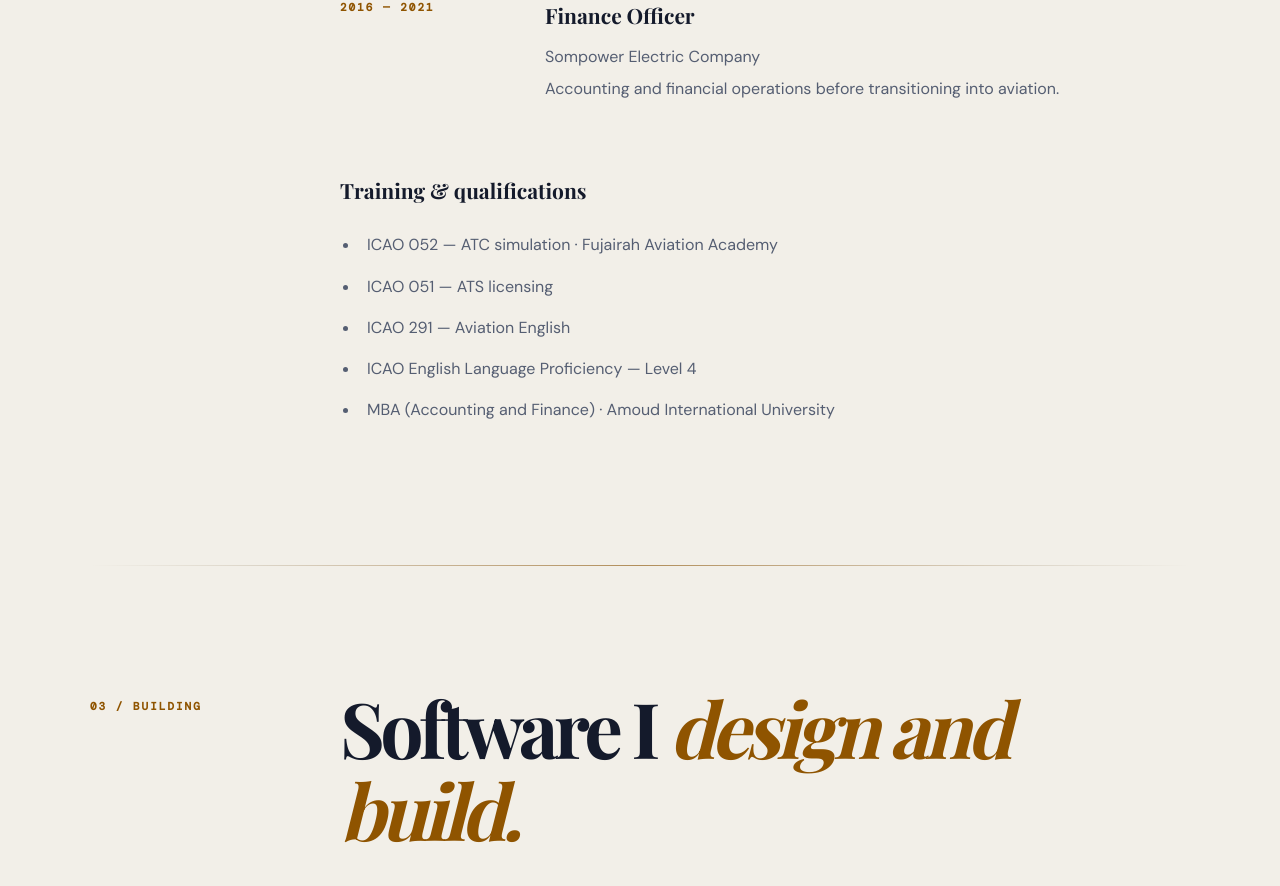
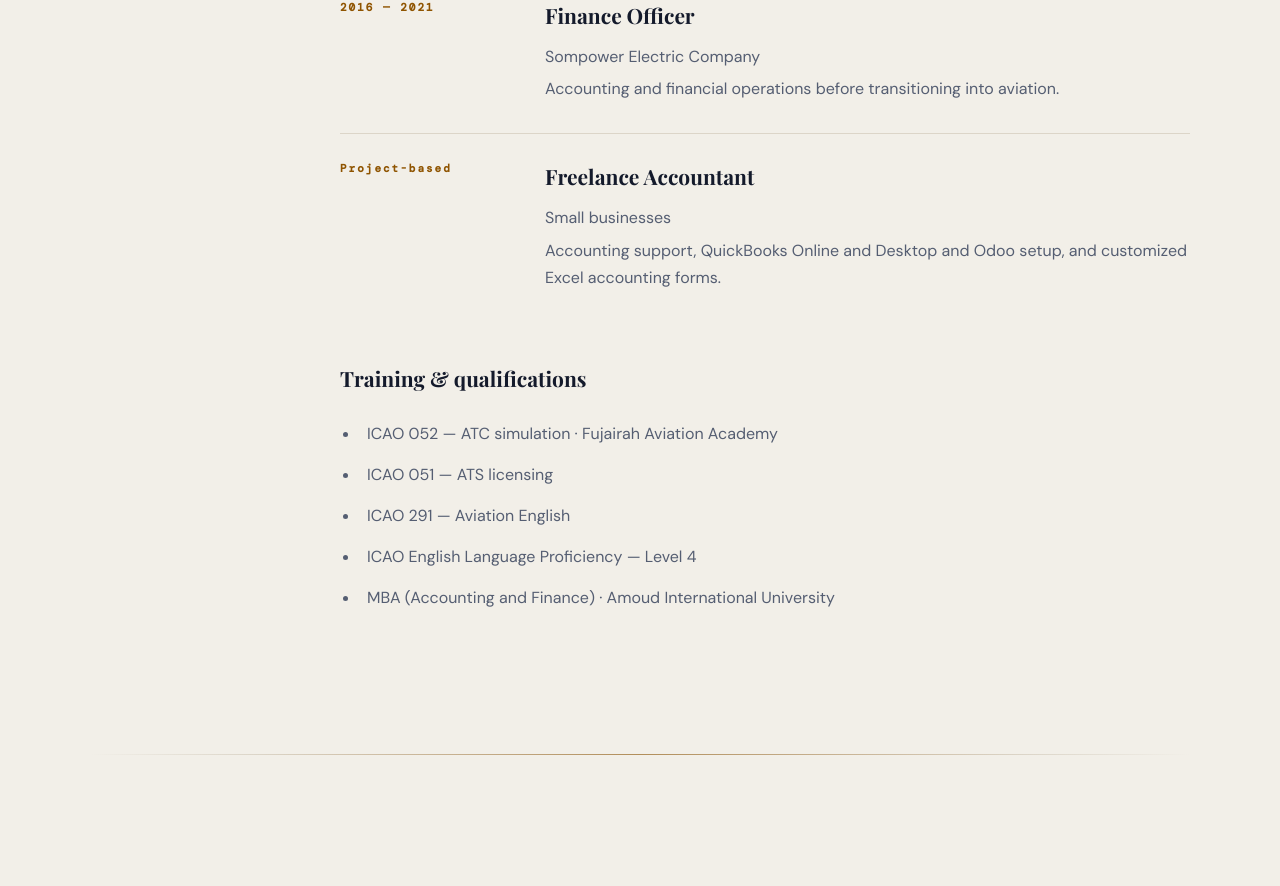
Before and after one commit to MohAmiin/MohAmiin.github.io, a Next.js app in the folder site/: page / in a window 1280 px wide. Shown: the part 2754-3640 px from the top of the page. Built offline with nearby package versions, Linux system fonts and the light colour scheme; a web font is replaced by a local one.

Commit message:
Include freelance accounting work in professional experience

```diff
--- a/site/app/page.tsx
+++ b/site/app/page.tsx
@@ -4,6 +4,7 @@ const experience = [
   { date: '2022 — Present', title: 'Air Traffic Controller', place: 'Berbera International Airport (HCMI)', detail: 'Aerodrome control, aircraft sequencing and safe, efficient runway operations.' },
   { date: '2022', title: 'Tower On-the-Job Training', place: 'Hargeisa Airport (HCMH)', detail: 'Practical tower training and operational familiarisation.' },
   { date: '2016 — 2021', title: 'Finance Officer', place: 'Sompower Electric Company', detail: 'Accounting and financial operations before transitioning into aviation.' },
+  { date: 'Project-based', title: 'Freelance Accountant', place: 'Small businesses', detail: 'Accounting support, QuickBooks Online and Desktop and Odoo setup, and customized Excel accounting forms.' },
 ];
 const training = [
   'ICAO 052 — ATC simulation · Fujairah Aviation Academy',
```
